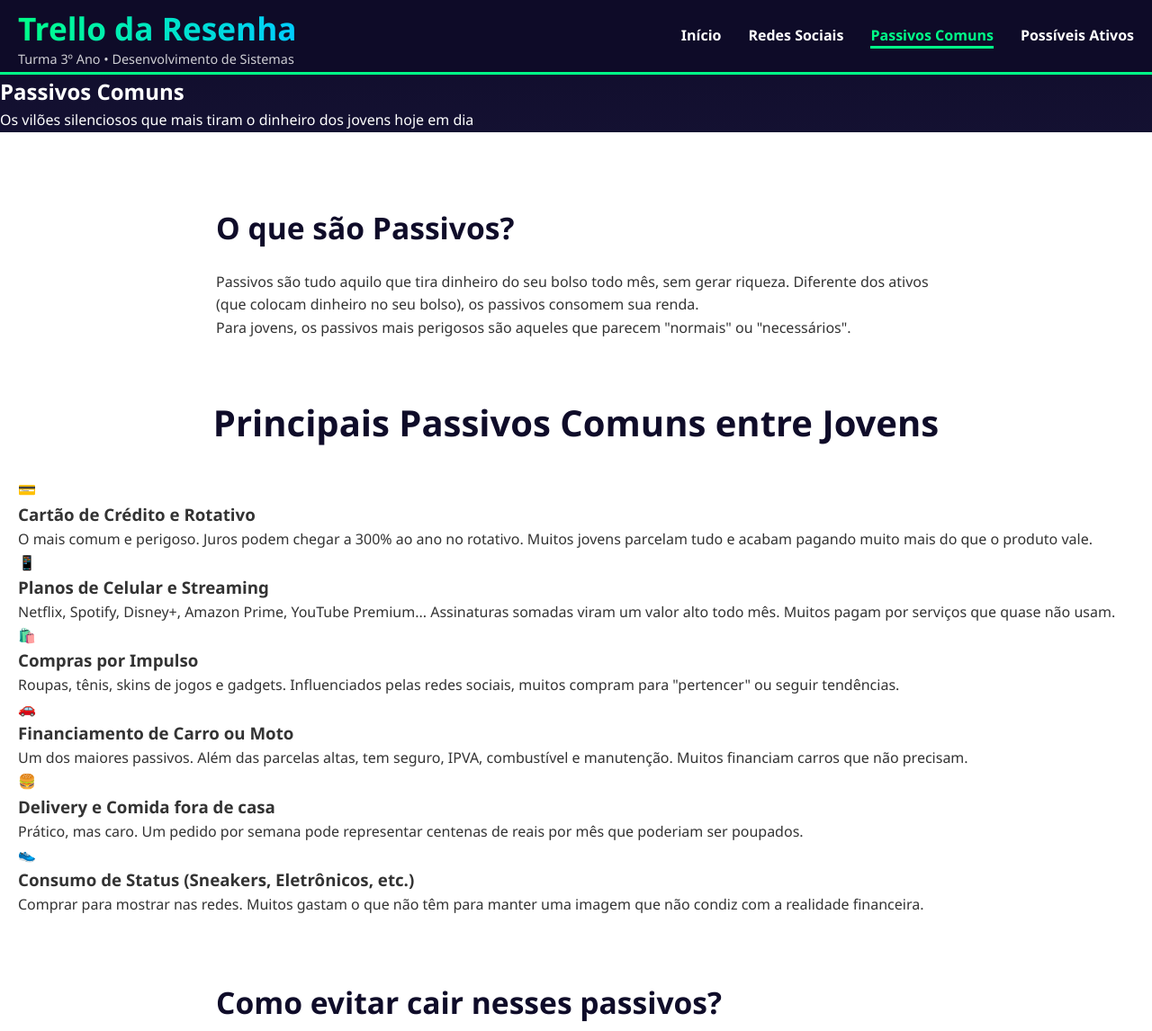
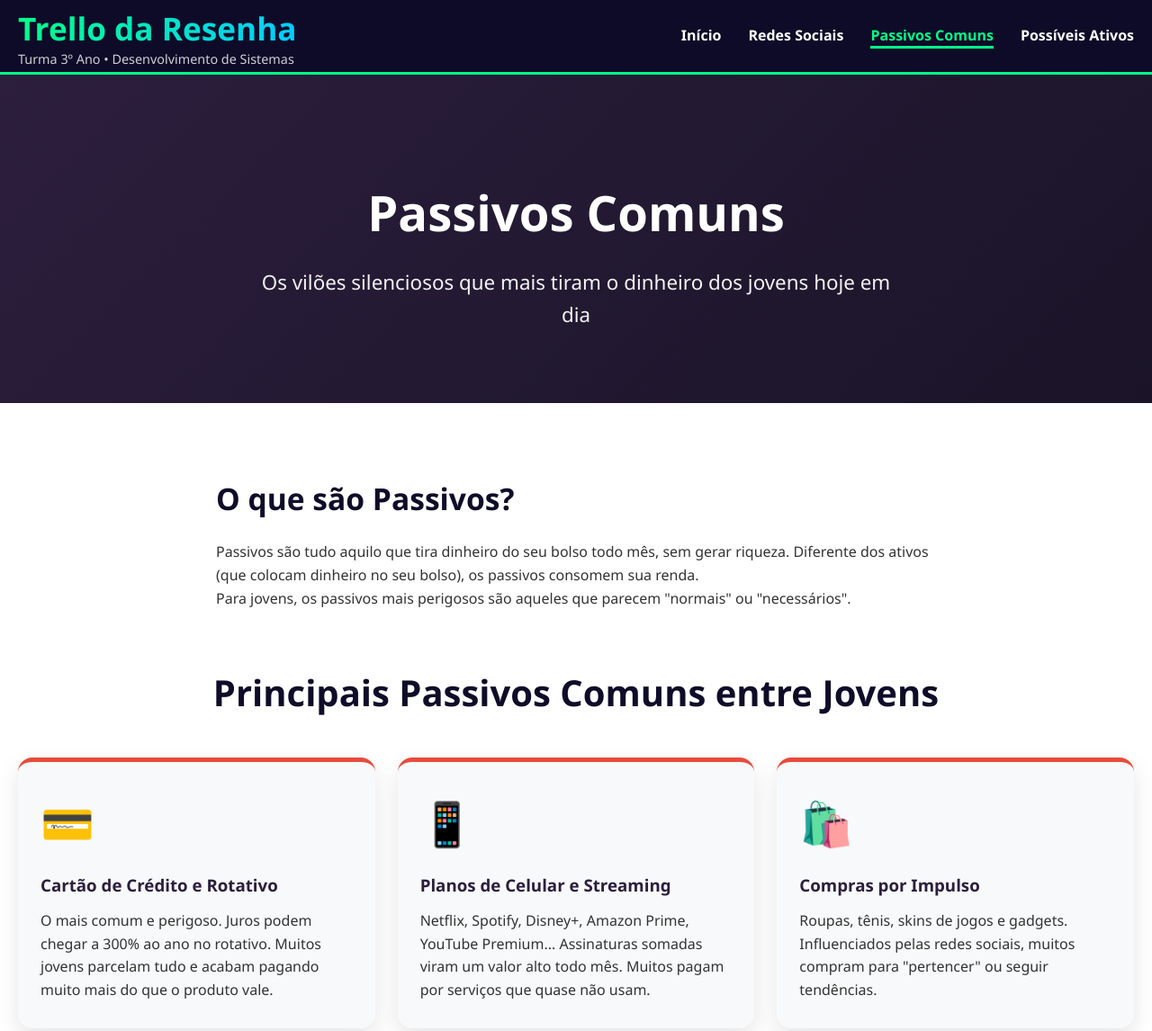
Before and after one commit to YuriRomanio/Trello-da-Resenha, a plain HTML site: page passivos.html in a window 1280 px wide. Shown: the top 1146 px of the page at 90% size. Drawn offline with Linux system fonts and the light colour scheme.

Commit message:
Update style.css

```diff
--- a/style.css
+++ b/style.css
@@ -454,3 +454,55 @@ body {
     height: 30%;
     width: 30%;
 }
+/* ====================== ESTILOS DA PÁGINA DE PASSIVOS ====================== */
+
+.hero-passivos {
+    background: linear-gradient(135deg, #2c1e3d, #1a1428);
+    padding: 110px 20px 80px;
+    text-align: center;
+    color: white;
+}
+
+.hero-passivos-title {
+    font-size: 3.4rem;
+    margin-bottom: 16px;
+}
+
+.hero-passivos-subtitle {
+    font-size: 1.4rem;
+    max-width: 700px;
+    margin: 0 auto;
+    opacity: 0.95;
+}
+
+/* Cards de Passivos */
+.passivos-grid {
+    display: grid;
+    grid-template-columns: repeat(auto-fit, minmax(320px, 1fr));
+    gap: 25px;
+    margin: 40px 0;
+}
+
+.passivo-card {
+    background: #f8f9fa;
+    padding: 30px 25px;
+    border-radius: 16px;
+    box-shadow: 0 10px 25px rgba(0,0,0,0.1);
+    transition: all 0.3s;
+    border-top: 5px solid #e74c3c;
+}
+
+.passivo-card:hover {
+    transform: translateY(-8px);
+    box-shadow: 0 20px 40px rgba(231, 76, 60, 0.15);
+}
+
+.passivo-icon {
+    font-size: 3rem;
+    margin-bottom: 15px;
+}
+
+.passivo-card h3 {
+    color: #2c1e3d;
+    margin-bottom: 12px;
+}
```
